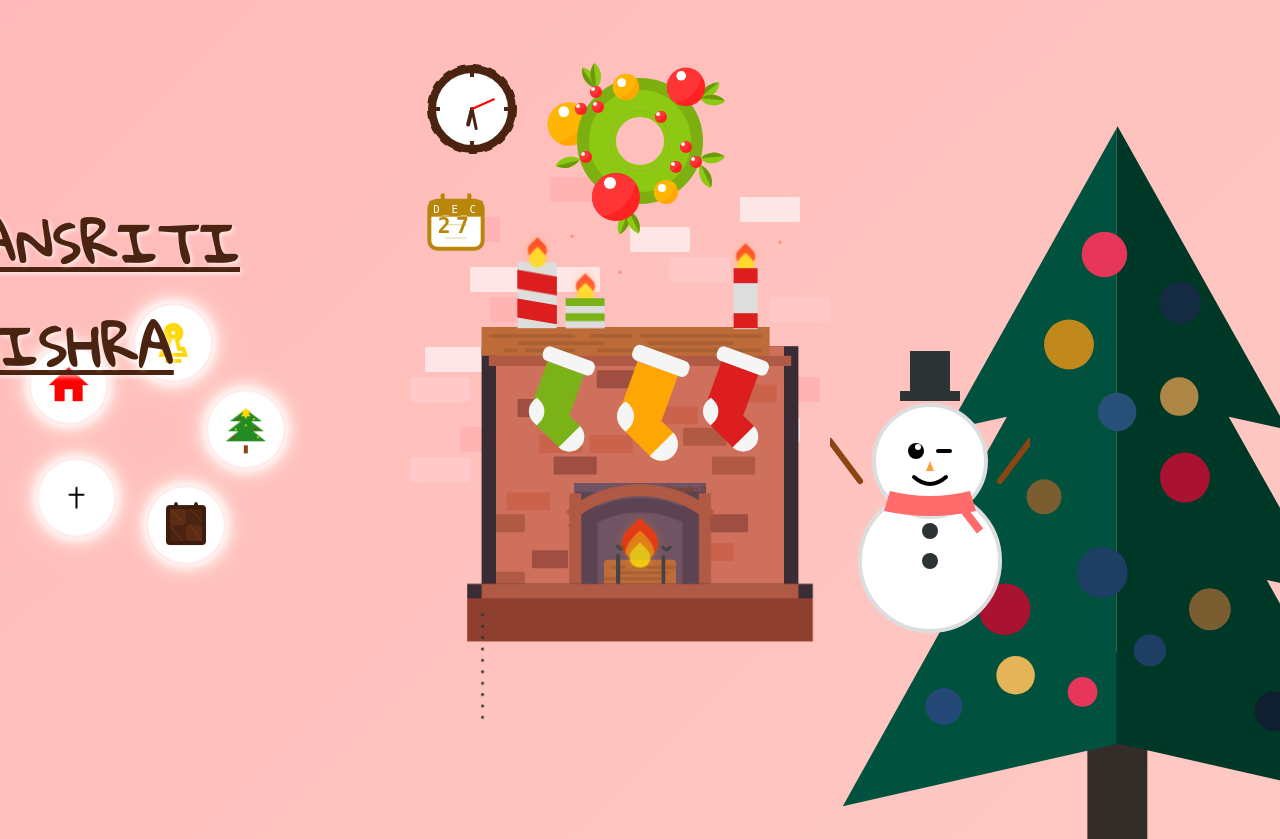
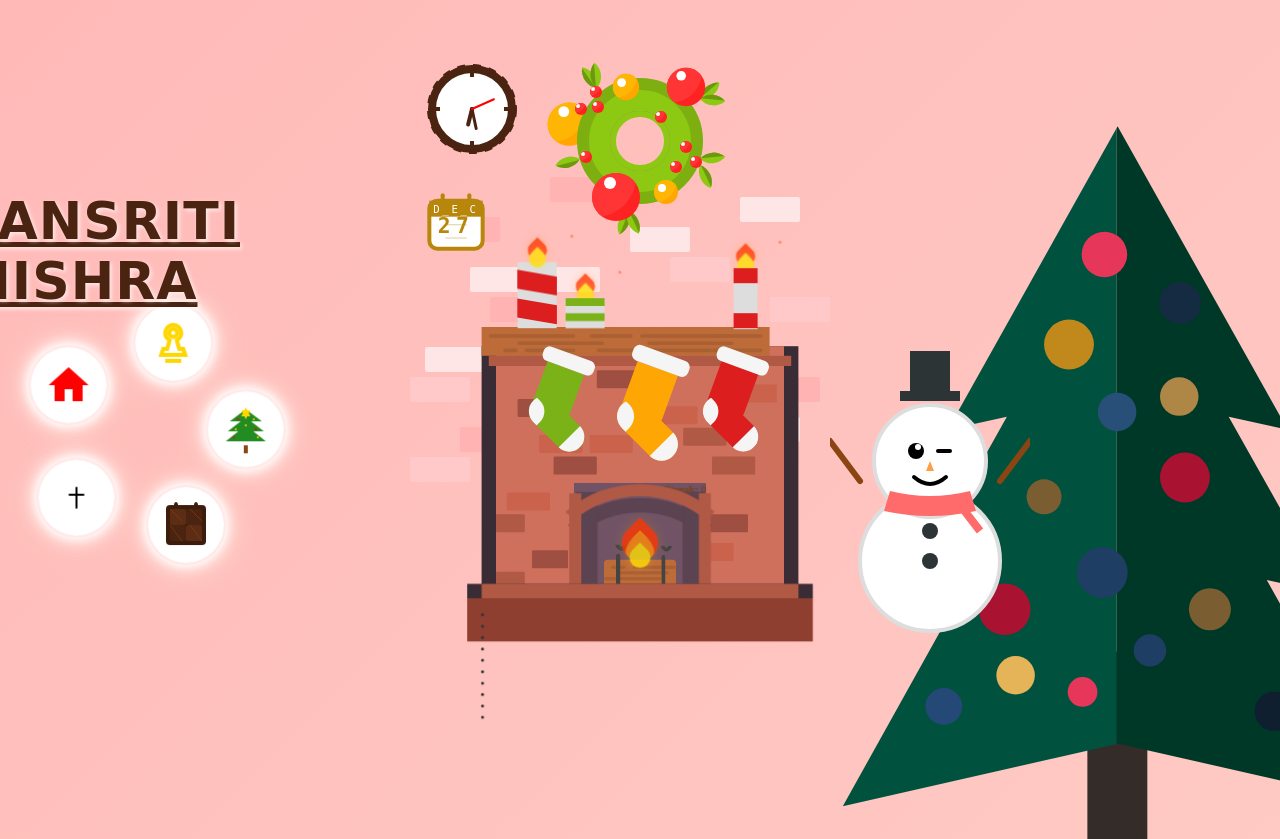
Before and after one commit to osdc/codejam-v5, a Flask app: page /dashboard in a window 1280 px wide. Shown: the part 158-997 px from the top of the page. Run offline with Flask 2, Linux system fonts and the light colour scheme; the visitor is signed in with stand-in values (Sample User, id 1); data comes from the database, SQL or seed files in the repository.

Commit message:
Update dashboard.html

```diff
--- a/elf-engineers/templates/dashboard.html
+++ b/elf-engineers/templates/dashboard.html
@@ -91,7 +91,7 @@
   </header>
   <div class="wrapper">
     <!-- User's name display -->
-    <div style="position: fixed; right: 400px; top: 50px; font-family: 'Gloria Hallelujah', cursive; font-size: 52px; color: #4A2410; text-shadow: 2px 2px 4px rgba(255,255,255,0.7); letter-spacing: 1px; font-weight: bold; text-decoration: underline;">
+    <div style="position: fixed; right: 400px; top: 50px; font-family: 'Showcard Gothic', cursive; font-size: 52px; color: #4A2410; text-shadow: 2px 2px 4px rgba(255,255,255,0.7); letter-spacing: 1px; font-weight: bold; text-decoration: underline;">
       {{ user.name }}
     </div>
     <div class="tree-container">
```
